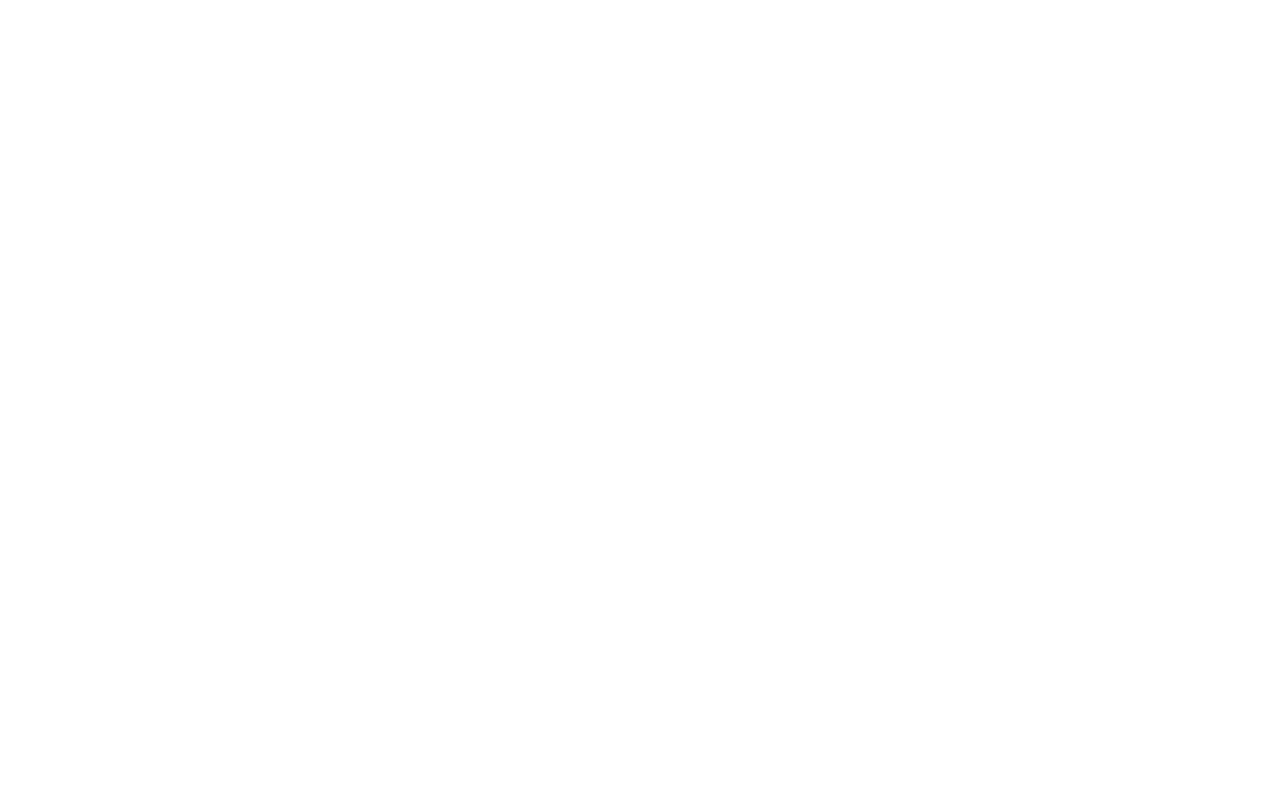
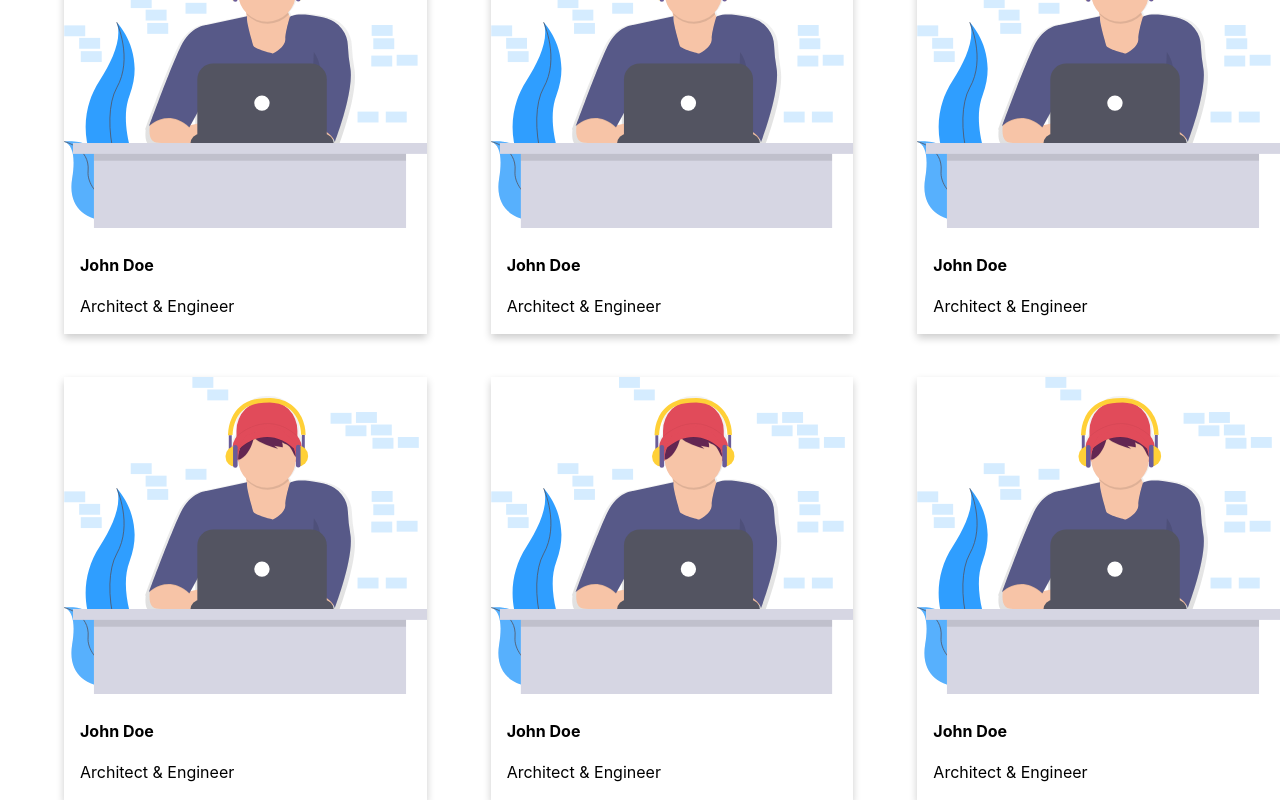
Before and after one commit to prajwalr308/portfolio-v2, a React (Create React App) app: page / in a window 1280 px wide. Shown: the part 1678-2478 px from the top of the page. Before the commit the page ends 1503 px from the top, so only its background shows below. Built offline with nearby package versions, Linux system fonts and the light colour scheme.

Commit message:
projects

```diff
--- a/src/App.js
+++ b/src/App.js
@@ -6,6 +6,7 @@
 
 import AboutMe from './components/aboutMe/AboutMe';
 import SkillAndExp from './components/skillAndExp/SkillAndExp';
+import ProjectGrid from './components/projects/ProjectGrid';
 
 function App() {
   return (
@@ -16,6 +17,7 @@
       <TypeWriter />
       <AboutMe />
       <SkillAndExp />
+      <ProjectGrid />
     </div>
   );
 }
--- /dev/null
+++ b/src/components/projects/ProjectGrid.css
@@ -0,0 +1,3 @@
+.ProjectGrid__flex{
+ display:flex;
+}
--- a/src/components/projects/ProjectGrid.js
+++ b/src/components/projects/ProjectGrid.js
@@ -1,9 +1,24 @@
 import React from 'react'
+import ProjectGridCard from './projectGridCard/ProjectGridCard'
+import './ProjectGrid.css'
 
 const ProjectGrid = () => {
     return (
-        <div>
+        <div className="ProjectGrid">
+            <h2>Projects</h2>
+            <div className="ProjectGrid__flex">
+            <ProjectGridCard />
+            <ProjectGridCard />
+            <ProjectGridCard />
 
+            </div>
+
+            <div className="ProjectGrid__flex">
+            <ProjectGridCard />
+            <ProjectGridCard />
+            <ProjectGridCard />
+
+            </div>
         </div>
     )
 }
--- a/src/components/projects/projectGridCard/ProjectGridCard.css
+++ b/src/components/projects/projectGridCard/ProjectGridCard.css
@@ -0,0 +1,15 @@
+.card {
+    box-shadow: 0 4px 8px 0 rgba(0,0,0,0.2);
+    transition: 0.3s;
+    margin-top: 10%;
+
+    margin-left:15%;
+  }
+
+  .card:hover {
+    box-shadow: 0 8px 16px 0 rgba(0,0,0,0.2);
+  }
+
+  .card__container {
+    padding: 2px 16px;
+  }
--- a/src/components/projects/projectGridCard/ProjectGridCard.js
+++ b/src/components/projects/projectGridCard/ProjectGridCard.js
@@ -1,19 +1,23 @@
-import React from 'react'
+import React from "react";
+import "./ProjectGridCard.css";
+import code from '../../../assets/coding.svg'
 
 const ProjectGridCard = () => {
   return (
     <div>
-            <h2>Card</h2>
+
 
       <div className="card">
-  <img src="img_avatar.png" alt="Avatar" style="width:100%" />
-  <div className="container">
-    <h4><b>John Doe</b></h4>
+        <img src={code} alt="Avatar" style={{width: "100%"}} />
+        <div className="card__container">
+          <h4>
+            <b>John Doe</b>
+          </h4>
           <p>Architect & Engineer</p>
         </div>
       </div>
     </div>
-    )
-}
+  );
+};
 
-export default ProjectGridCard
+export default ProjectGridCard;
--- a/src/components/skillAndExp/SkillAndExp.js
+++ b/src/components/skillAndExp/SkillAndExp.js
@@ -20,6 +20,7 @@
        'expSelected':true,
         })
     }
+
     return (
         <div className="skill">
             <div className="skill__buttons">
--- a/src/components/skillAndExp/expCard/ExpCard.js
+++ b/src/components/skillAndExp/expCard/ExpCard.js
@@ -2,6 +2,7 @@
 
 const ExpCard = (props) => {
     const {title,body}=props;
+
     return (
         <div>
             <h1>{title}</h1>
```
Lines whose indentation alone changed are shown as unchanged.
